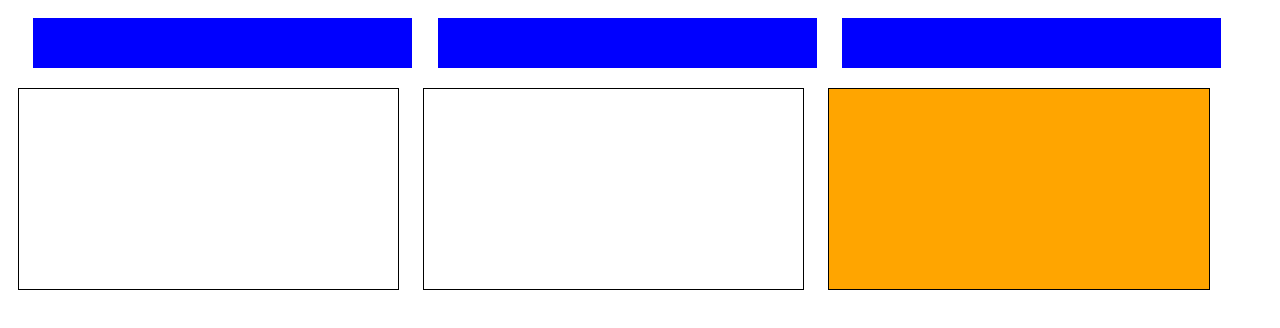
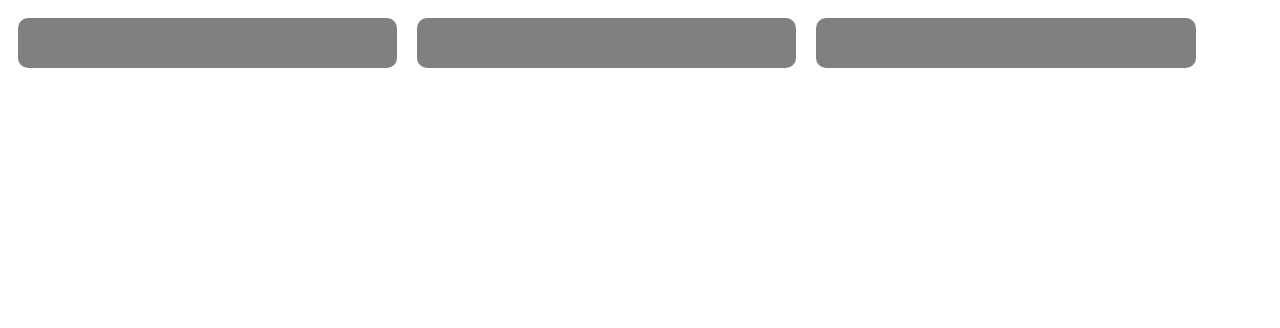
Before and after one commit to elenasacristan/mobile-first, a plain HTML site: page index.html in a window 1280 px wide. Drawn offline with Linux system fonts and the light colour scheme.

Commit message:
fisrt commit

```diff
--- a/css/style.css
+++ b/css/style.css
@@ -1,52 +1,19 @@
-.box{
-    width: 30%;
-    height: 200px;
-    border: 1px solid #000;
-    display:inline-block;
-    margin: 10px;
-}
-
-@media (max-width:767px){
-    .mobile{
-        background-color: blue;
-    }
-}
-
-
-@media (min-width:768px) and (max-width:991px){
-    .tablet{
-        background-color: green;
-    }
-}
-
-
-@media (min-width:992px){
-    .desktop{
-        background-color: orange;
-    }
-}
-
 .column{
     float:left;
+    border-radius: 10px;
     width:100%;
     height:50px;
-    background-color: black;
+    background-color: grey;
     margin:10px 0px;
 
 }
 
-@media (min-width:768px){
+
+
+@media (min-width:992px){
     .column {
         width:30%;
-        background-color: red;
-        margin-left: 2%;
+        margin:10px;
+
     }
 }
-
-
-@media (min-width:991px){
-    .column {
-        width:30%;
-        background-color: blue;
-    }
-}
--- a/index.html
+++ b/index.html
@@ -14,11 +14,7 @@
 		<div class="column"></div>
 	</div>
 
-	<div class="container">
-		<div class="box mobile"></div>
-		<div class="box tablet"></div>
-		<div class="box desktop"></div>
-	</div>
+
 
 </body>
 </html>
```
Also changed, not shown: 1 other file.
